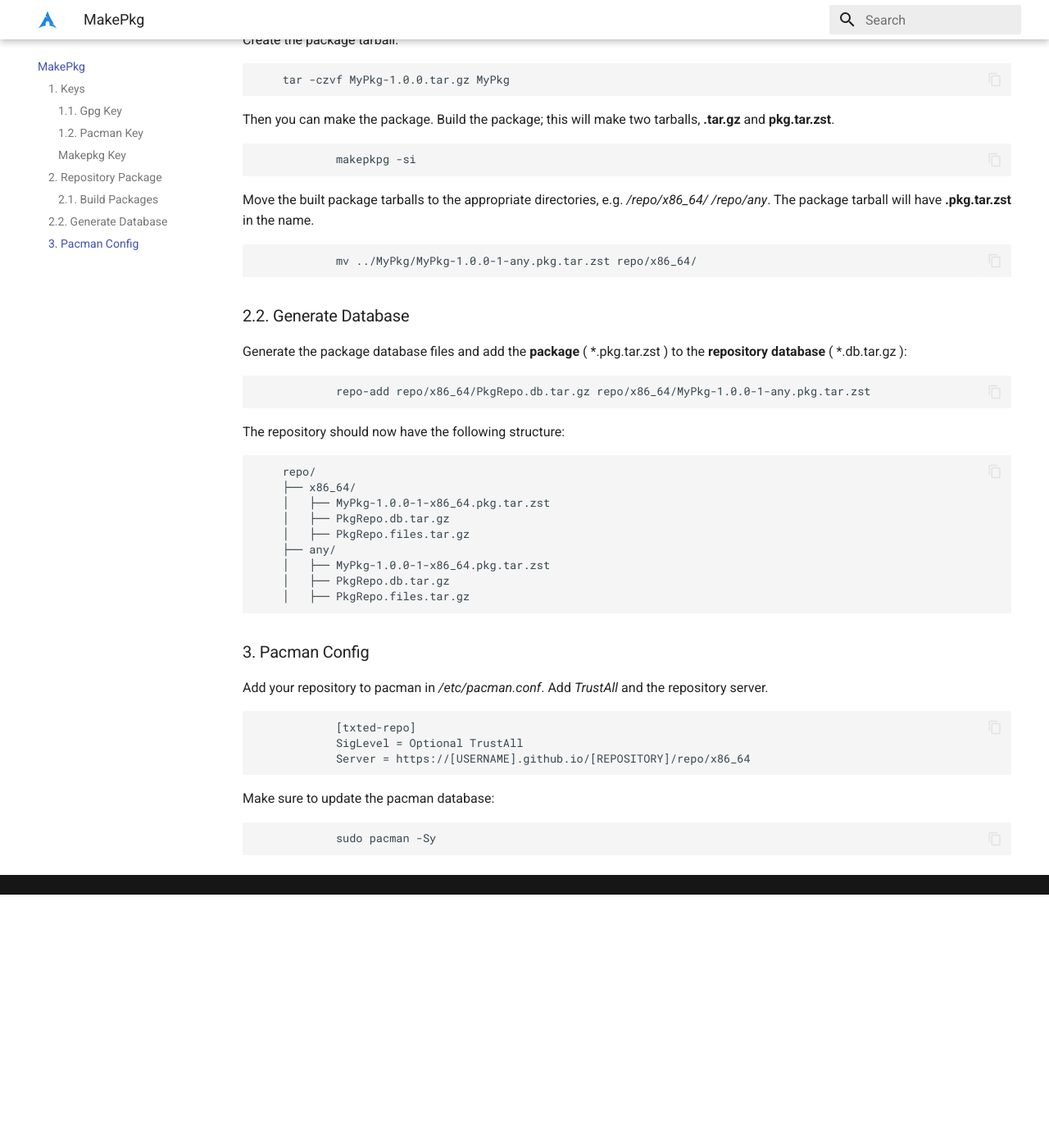
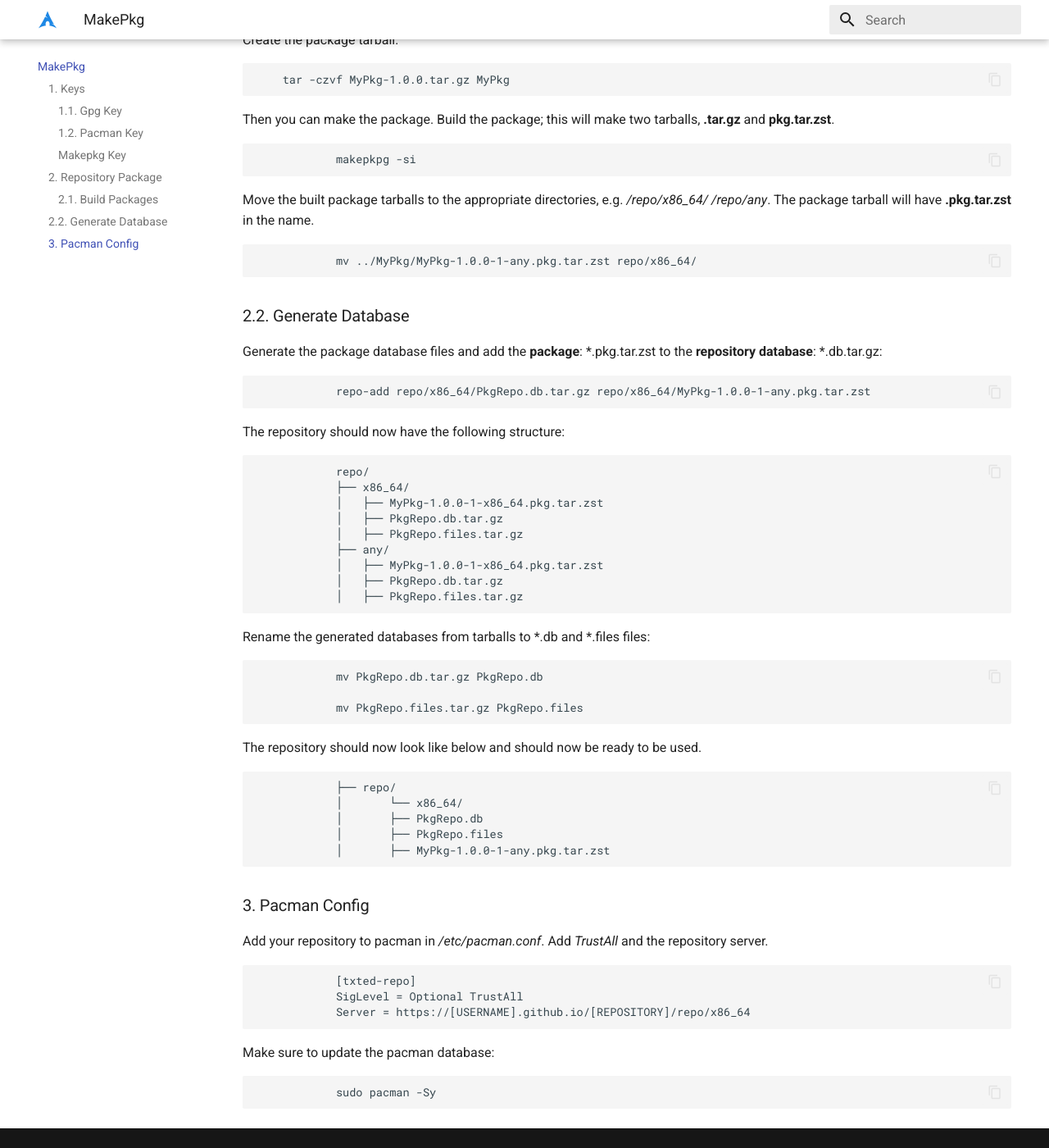
Before and after one commit to l0vemimi/ArchBtw, an MkDocs documentation site: the page built from docs/makepkg.md, in a window 1280 px wide and 1400 px high, scrolled down 2236 px. Shown: the whole window at 82% size. Built offline with MkDocs 1.6.1 and Material for MkDocs 9.7.7, drawn with Linux system fonts in a browser that asks for light colours; the version menu is left out; before the commit the page ends 3327 px from its top, so only the background shows below that.

Commit message:
update makepkg.md and mkdoc deploy

```diff
--- a/docs/makepkg.md
+++ b/docs/makepkg.md
@@ -103,22 +103,37 @@
 
 ### 2.2. Generate Database
 
-Generate the package database files and add the **package** ( *.pkg.tar.zst ) to the **repository database** ( *.db.tar.gz ):
-
+Generate the package database files and add the **package**: *.pkg.tar.zst to the **repository database**: *.db.tar.gz:
 
                 repo-add repo/x86_64/PkgRepo.db.tar.gz repo/x86_64/MyPkg-1.0.0-1-any.pkg.tar.zst
 
 The repository should now have the following structure:
 
-        repo/
-        ├── x86_64/
-        │   ├── MyPkg-1.0.0-1-x86_64.pkg.tar.zst
-        │   ├── PkgRepo.db.tar.gz
-        │   ├── PkgRepo.files.tar.gz
-        ├── any/
-        │   ├── MyPkg-1.0.0-1-x86_64.pkg.tar.zst
-        │   ├── PkgRepo.db.tar.gz
-        │   ├── PkgRepo.files.tar.gz
+                repo/
+                ├── x86_64/
+                │   ├── MyPkg-1.0.0-1-x86_64.pkg.tar.zst
+                │   ├── PkgRepo.db.tar.gz
+                │   ├── PkgRepo.files.tar.gz
+                ├── any/
+                │   ├── MyPkg-1.0.0-1-x86_64.pkg.tar.zst
+                │   ├── PkgRepo.db.tar.gz
+                │   ├── PkgRepo.files.tar.gz
+
+Rename the generated databases from tarballs to *.db and *.files files:
+
+                mv PkgRepo.db.tar.gz PkgRepo.db
+
+                mv PkgRepo.files.tar.gz PkgRepo.files
+
+The repository should now look like below and should now be ready to be used.
+
+                ├── repo/
+                │       └── x86_64/
+                │       ├── PkgRepo.db
+                │       ├── PkgRepo.files
+                │       ├── MyPkg-1.0.0-1-any.pkg.tar.zst
+
+
 
 ### 3. Pacman Config
 
```
Also changed, not shown: site/makepkg/index.html, site/search/search_index.json.
